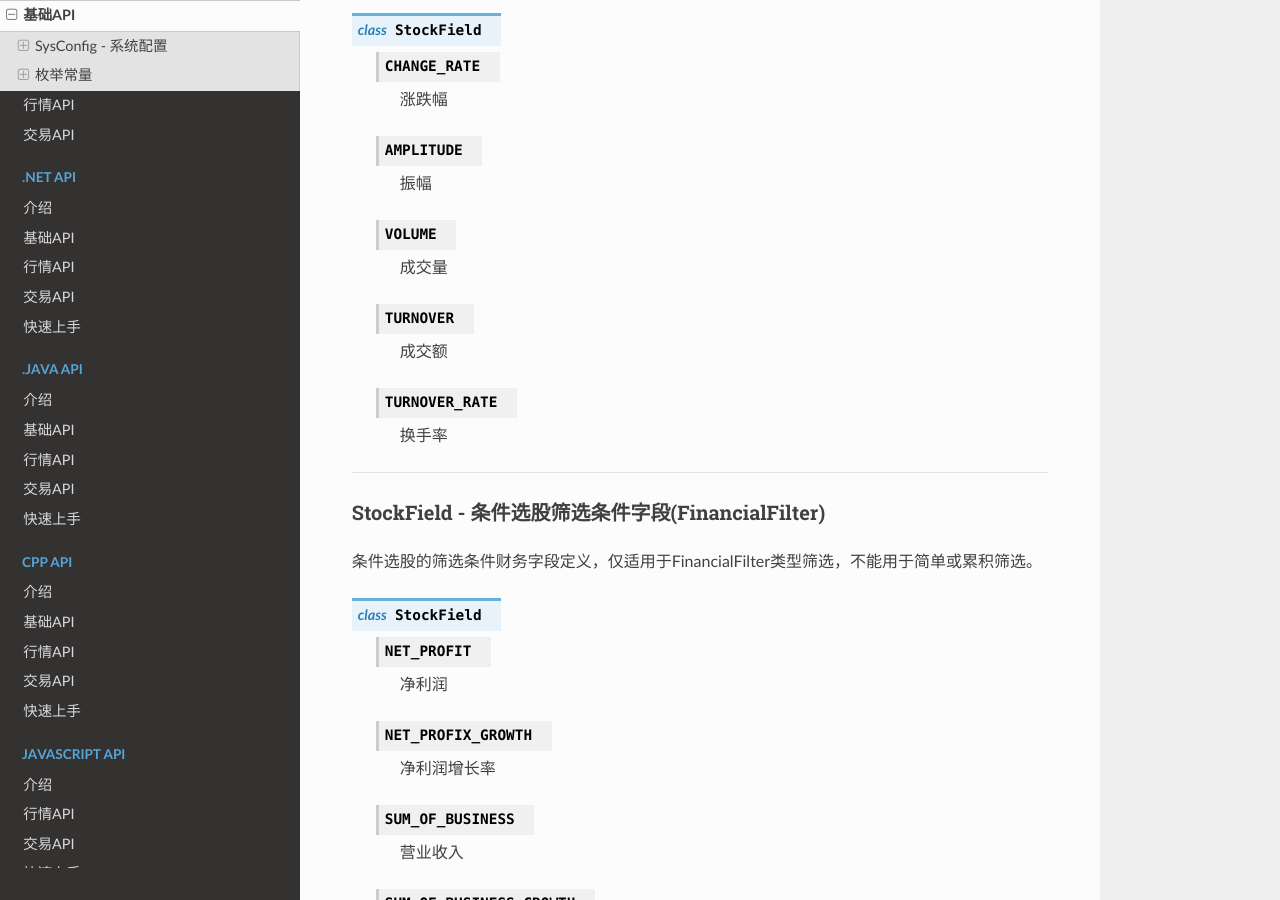
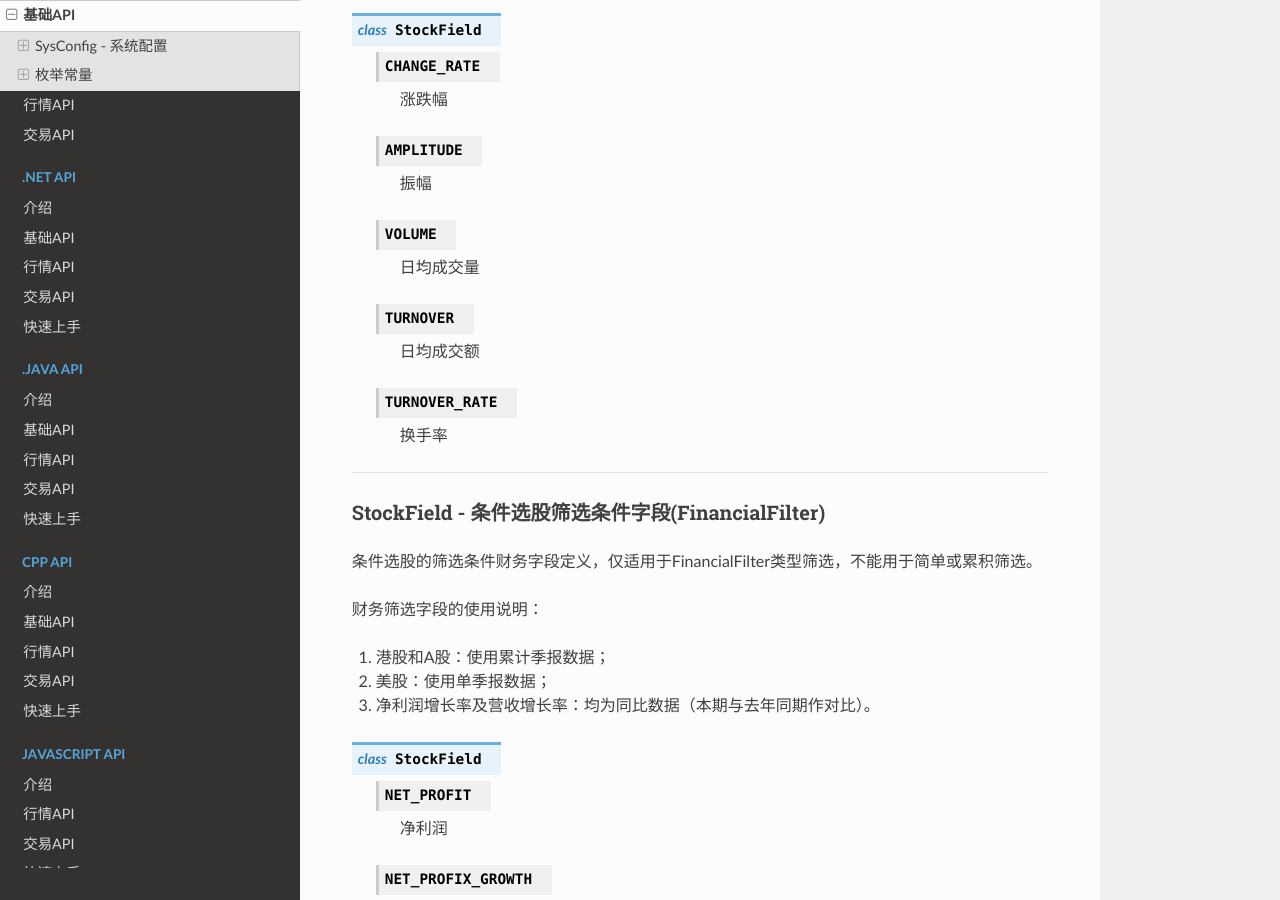
Before and after one commit to FutunnOpen/futu-api-doc, a Sphinx documentation site: the page built from doc_maker/source/api/Base_API.rst, in a window 1280 px wide and 900 px high, scrolled down 29423 px. Built offline with Sphinx 7.4.7 and the Read the Docs theme 2.0.0, drawn with Linux system fonts in a browser that asks for light colours.

Commit message:
fix 成交量和成交额是日均的。

```diff
--- a/doc_maker/source/api/Base_API.rst
+++ b/doc_maker/source/api/Base_API.rst
@@ -1442,7 +1442,7 @@ StockField - 条件选股筛选条件字段(SimpleFilter)
 --------------------------------------------------------------------------------
 
 StockField - 条件选股筛选条件字段(AccumulateFilter)
-~~~~~~~~~~~~~~~~~~~~~~~~~~~~~~~~~~~~~~~~~~~~~~~~~~~~~~~~~~~~~~~~~~~~~~~~~~~~~~~
+~~~~~~~~~~~~~~~~~~~~~~~~~~~~~~~~~~~~~~~~~~~~~~~~~~~~~~~~~~~~~~~~~~~~~~~~~~~~~~~~~~~~~~~~~~~~~~~~~~~~~~
 
 条件选股的筛选条件累积字段定义，仅适用于AccumulateFilter类型筛选，不能用于简单或财务筛选。
 
@@ -1458,22 +1458,31 @@ StockField - 条件选股筛选条件字段(AccumulateFilter)
 
  ..  py:attribute:: VOLUME
 
-  成交量
+  日均成交量
 
  ..  py:attribute:: TURNOVER
 
-  成交额
+  日均成交额
 
  ..  py:attribute:: TURNOVER_RATE
 
   换手率
 
---------------------------------------------------------------------------------
+----------------------------------------------------------------------------------------------
 
 StockField - 条件选股筛选条件字段(FinancialFilter)
-~~~~~~~~~~~~~~~~~~~~~~~~~~~~~~~~~~~~~~~~~~~~~~~~~~~~~~~~~~~~~~~~~~~~~~~~~~~~~~~
+~~~~~~~~~~~~~~~~~~~~~~~~~~~~~~~~~~~~~~~~~~~~~~~~~~~~~~~~~~~~~~~~~~~~~~~~~~~~~~~~~~~~~~~~~~~~~~~~~~~~~~
 
 条件选股的筛选条件财务字段定义，仅适用于FinancialFilter类型筛选，不能用于简单或累积筛选。
+
+财务筛选字段的使用说明：
+
+1. 港股和A股：使用累计季报数据；
+
+2. 美股：使用单季报数据；
+
+3. 净利润增长率及营收增长率：均为同比数据（本期与去年同期作对比）。
+
 
 ..  py:class:: StockField
 
--- a/doc_maker/source/api/Quote_API.rst
+++ b/doc_maker/source/api/Quote_API.rst
@@ -1869,8 +1869,8 @@ get_stock_filter
         \
         change_rate                                    float          涨跌幅
         amplitude                                      float          振幅
-        volume                                         float          成交量
-        turnover                                       float          成交额
+        volume                                         float          日均成交量
+        turnover                                       float          日均成交额
         turnover_rate                                  float          换手率
         \
         net_profit                                     float          净利润
--- a/doc_maker/source/protocol/base_define.rst
+++ b/doc_maker/source/protocol/base_define.rst
@@ -936,8 +936,8 @@ AccumulateField - 条件选股的累积属性筛选条件
 		AccumulateField_Unknown = 0; // 未知
 		AccumulateField_ChangeRate = 1; // 涨跌幅 例如填写[-10.2,20.4]值区间
 		AccumulateField_Amplitude = 2; // 振幅 例如填写[0.5,20.6]值区间
-		AccumulateField_Volume = 3; // 成交量 例如填写[2000,70000]值区间
-		AccumulateField_Turnover = 4; // 成交额 例如填写[1400,890000]值区间
+		AccumulateField_Volume = 3; // 日均成交量 例如填写[2000,70000]值区间
+		AccumulateField_Turnover = 4; // 日均成交额 例如填写[1400,890000]值区间
 		AccumulateField_TurnoverRate = 5; // 换手率 例如填写[0.12,26.73]值区间
 	}
 
--- a/doc_maker/source/protocol/quote_protocol.rst
+++ b/doc_maker/source/protocol/quote_protocol.rst
@@ -1930,8 +1930,8 @@
 		AccumulateField_Unknown = 0; // 未知
 		AccumulateField_ChangeRate = 1; // 涨跌幅 例如填写[-10.2,20.4]值区间
 		AccumulateField_Amplitude = 2; // 振幅 例如填写[0.5,20.6]值区间
-		AccumulateField_Volume = 3; // 成交量 例如填写[2000,70000]值区间
-		AccumulateField_Turnover = 4; // 成交额 例如填写[1400,890000]值区间
+		AccumulateField_Volume = 3; // 日均成交量 例如填写[2000,70000]值区间
+		AccumulateField_Turnover = 4; // 日均成交额 例如填写[1400,890000]值区间
 		AccumulateField_TurnoverRate = 5; // 换手率 例如填写[0.12,26.73]值区间
 	}
 
```
